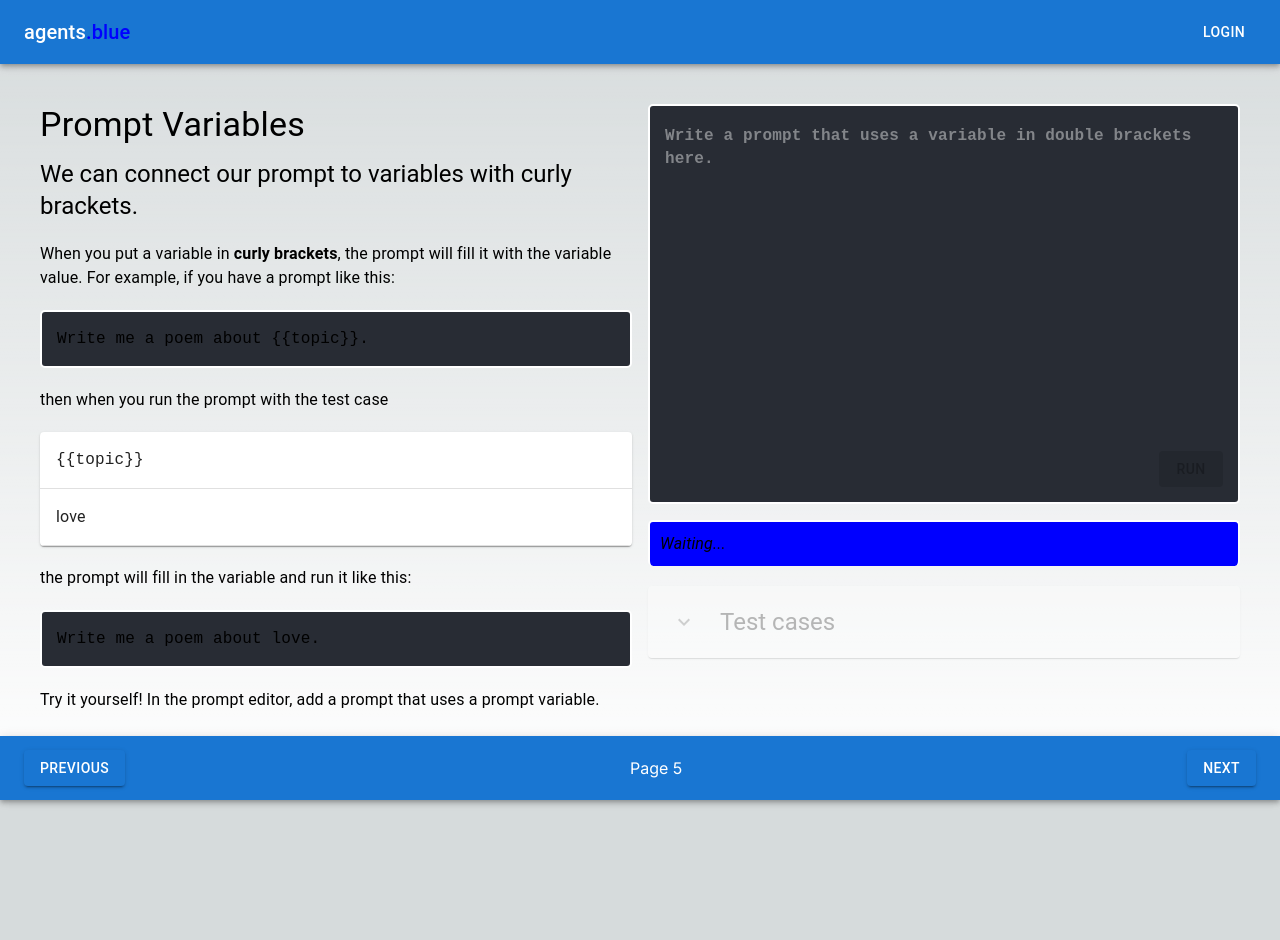
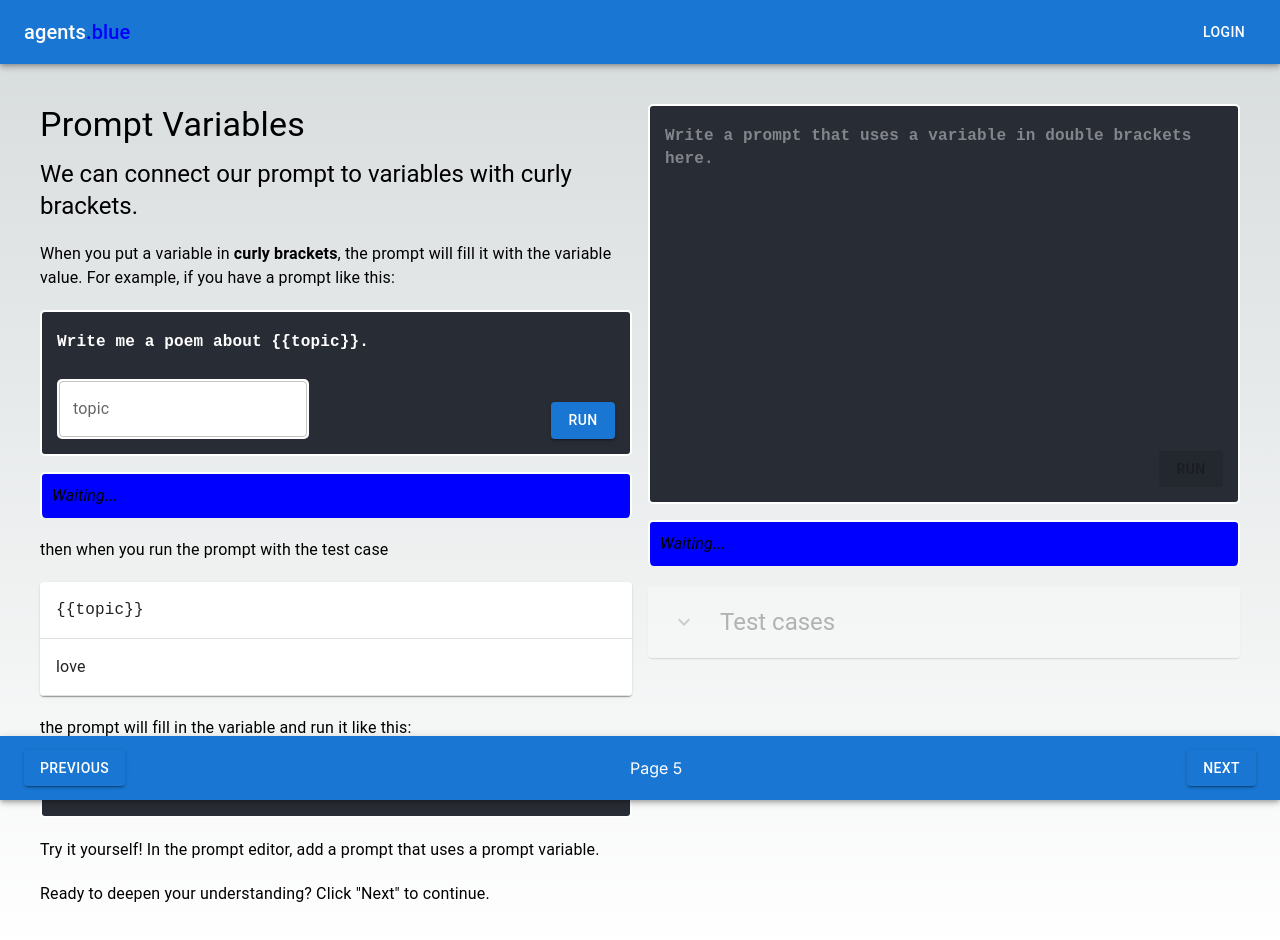
Before and after one commit to bkitano/learn-prompting, a Next.js app: page /prompt-variables in a window 1280 px wide. Shown: the top 940 px of the page. Before the commit the page ends 800 px from the top, so only its background shows below. Built offline with nearby package versions, Linux system fonts and the light colour scheme.

Commit message:
more replacing

```diff
--- a/src/Components/Editor.tsx
+++ b/src/Components/Editor.tsx
@@ -13,7 +13,6 @@ const getPromptCompletion = async (request: {
   prompt: string;
   inputs: Record<string, string>;
 }): Promise<any> => {
-  console.log({ request });
   const response = await fetch(
     `${process.env.NEXT_PUBLIC_API_ENDPOINT}/api/v1/submit`,
     {
@@ -226,6 +225,7 @@ const EditorView = (props: {
               }}
             />
           </div>
+          <br />
           <div
             style={{
               width: "100%",
--- /dev/null
+++ b/src/Components/EditorExample.tsx
@@ -0,0 +1,14 @@
+import { Editor } from "./Editor";
+
+const EditorExample = ({ children }: { children: string }) => {
+  return (
+    <Editor
+      {...{
+        initialValue: children.trim(),
+        exampleView: true,
+      }}
+    />
+  );
+};
+
+export { EditorExample };
--- a/src/app/few-shot/FewShotPrompting.tsx
+++ b/src/app/few-shot/FewShotPrompting.tsx
@@ -1,7 +1,4 @@
-import {
-  EditorExample,
-  EditorTextExample,
-} from "@/Components/EditorTextExample";
+import { EditorExample } from "@/Components/EditorExample";
 import { Typography } from "@mui/material";
 
 export const FewShotPrompting = () => (
--- a/src/app/prompt-variables/PromptVariables.tsx
+++ b/src/app/prompt-variables/PromptVariables.tsx
@@ -1,3 +1,4 @@
+import { EditorExample } from "@/Components/EditorExample";
 import {
   Card,
   Table,
@@ -25,22 +26,7 @@ const PromptVariables = () => (
       like this:
     </Typography>
     <br />
-    <div
-      style={{
-        padding: "15px",
-        backgroundColor: "#282c34",
-        border: "2px solid white",
-        borderRadius: "5px",
-      }}
-    >
-      <Typography
-        style={{
-          fontFamily: "monospace",
-        }}
-      >
-        Write me a poem about {`{{topic}}`}.
-      </Typography>
-    </div>
+    <EditorExample>{`Write me a poem about {{topic}}.`}</EditorExample>
     <br />
     <Typography>then when you run the prompt with the test case</Typography>
     <br />
--- a/src/app/step-by-step/StepByStep.tsx
+++ b/src/app/step-by-step/StepByStep.tsx
@@ -1,4 +1,4 @@
-import { EditorExample } from "@/Components/EditorTextExample";
+import { EditorExample } from "@/Components/EditorExample";
 import { Typography } from "@mui/material";
 
 export const StepByStep = () => (
```
Also changed, not shown: src/Components/EditorTextExample.tsx (+1 -13 lines), src/app/asking-specifics/AskingForSpecifics.tsx (+4 -6 lines), src/app/output-formatting/OutputFormatting.tsx (+5 -5 lines).
